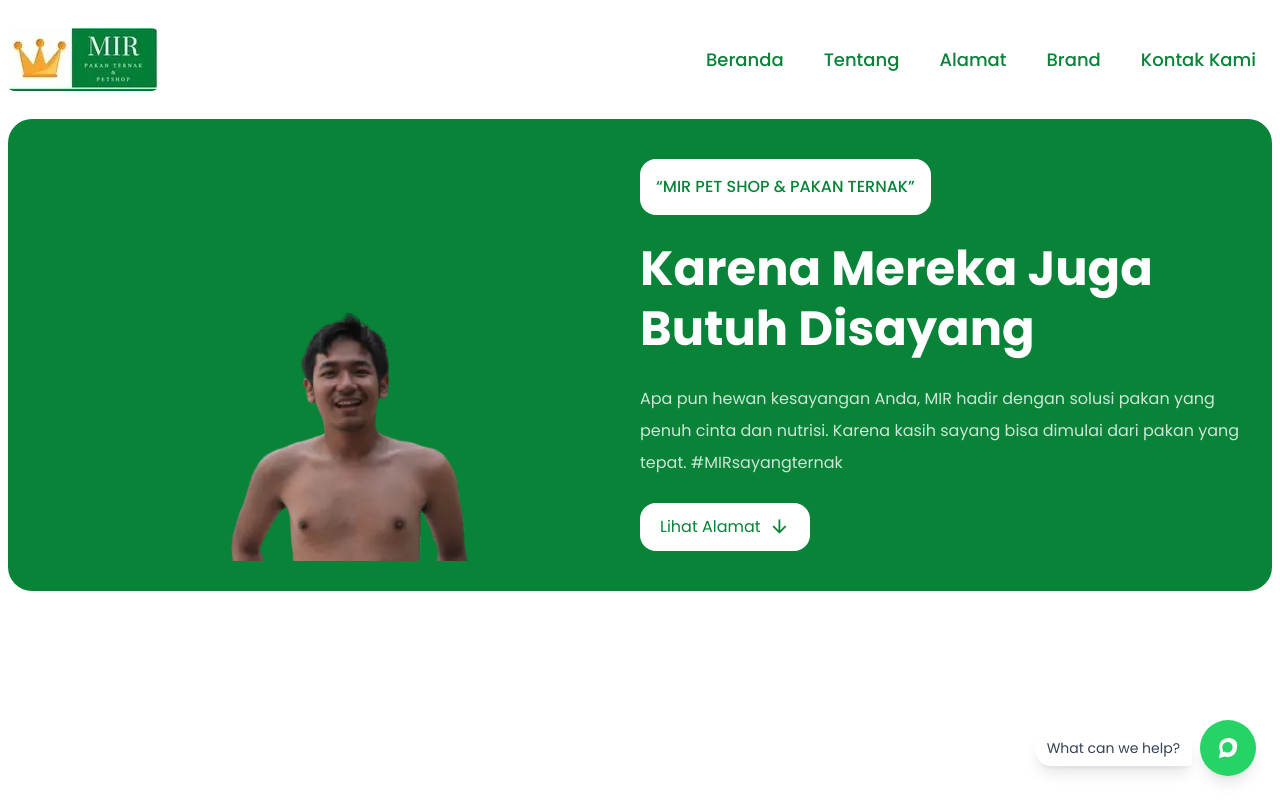
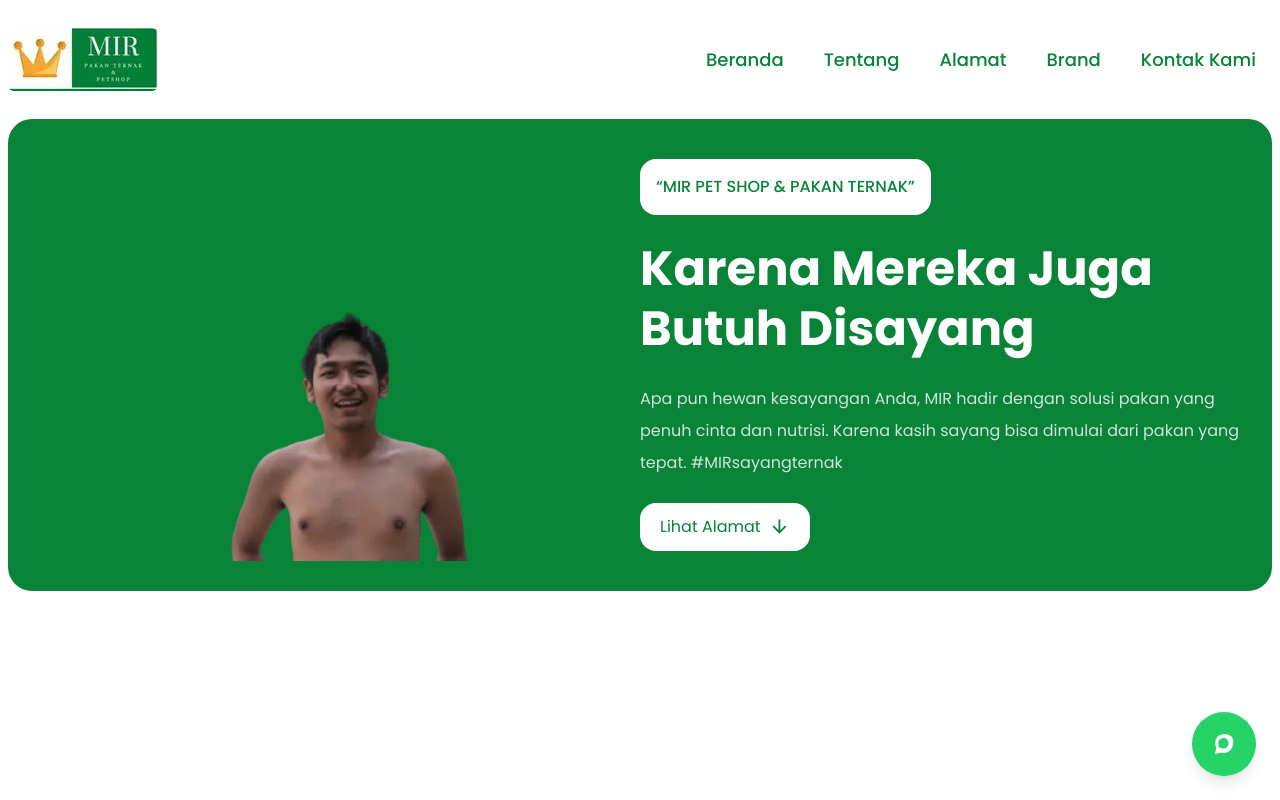
Before and after one commit to diazill/mirshop-frontpage, a React (Vite) app: page / in a window 1280 px wide. Shown: the top 800 px of the page. Built offline with nearby package versions, Linux system fonts and the light colour scheme.

Commit message:
fix tampilan di hp

```diff
--- a/src/components/WhatsAppWidget.jsx
+++ b/src/components/WhatsAppWidget.jsx
@@ -4,32 +4,27 @@
     const [showBubble, setShowBubble] = useState(true);
     const [isHiding, setIsHiding] = useState(false);
 
-    // Otomatis sembunyikan bubble setelah 5 detik
     useEffect(() => {
-        // setelah 10 detik, mulai animasi hide
         const timer = setTimeout(() => {
             setIsHiding(true);
         }, 10000);
-
         return () => clearTimeout(timer);
     }, []);
-
     const openWhatsApp = () => {
         window.open("https://wa.me/6285155428611", "_blank");
     };
 
     return (
-        <div className="fixed bottom-6 right-6 flex items-center gap-2 z-50 animate__animated
-          animate__fadeInRight
-          animate__delay-2s">
+        <div className="fixed bottom-4 right-4 sm:bottom-6 sm:right-6 z-50 flex items-center gap-2">
+            {/* Bubble cuma muncul di layar >= md (tablet / desktop) */}
             {showBubble && (
                 <div
                     className={`
+            hidden md:block
             bg-white shadow-lg rounded-2xl rounded-br-sm px-3 py-2 text-sm text-gray-700
             animate__animated
             ${isHiding ? "animate__fadeOutRight" : "animate__fadeInRight"}
           `}
-                    // ketika animasi fadeOut selesai, baru unmount bubble
                     onAnimationEnd={() => {
                         if (isHiding) setShowBubble(false);
                     }}
@@ -40,14 +35,13 @@
 
             <button
                 onClick={openWhatsApp}
-                className="bg-[#25D366] p-3 rounded-full shadow-lg hover:brightness-110 transition"
                 aria-label="Chat via WhatsApp"
+                className="bg-[#25D366] rounded-full shadow-lg hover:brightness-110 transition p-3 sm:p-4"
             >
                 <svg
                     viewBox="0 0 32 32"
-                    fill="none"
-                    xmlns="http://www.w3.org/2000/svg"
-                    className="w-8 h-8"
+                    className="w-7 h-7 sm:w-8 sm:h-8"
+                    aria-hidden="true"
                 >
                     <circle cx="16" cy="16" r="16" fill="#25D366" />
                     <path
```
